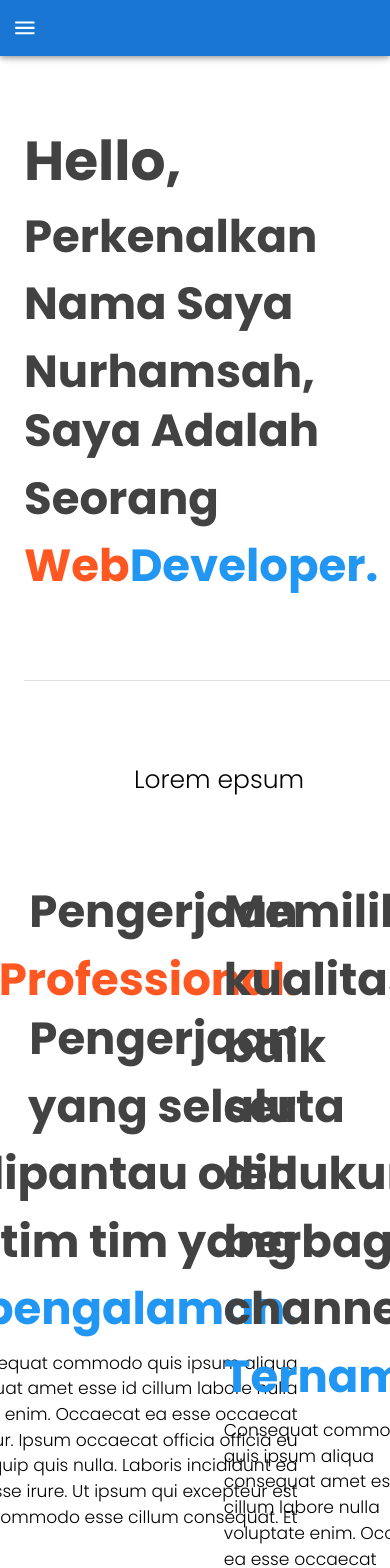
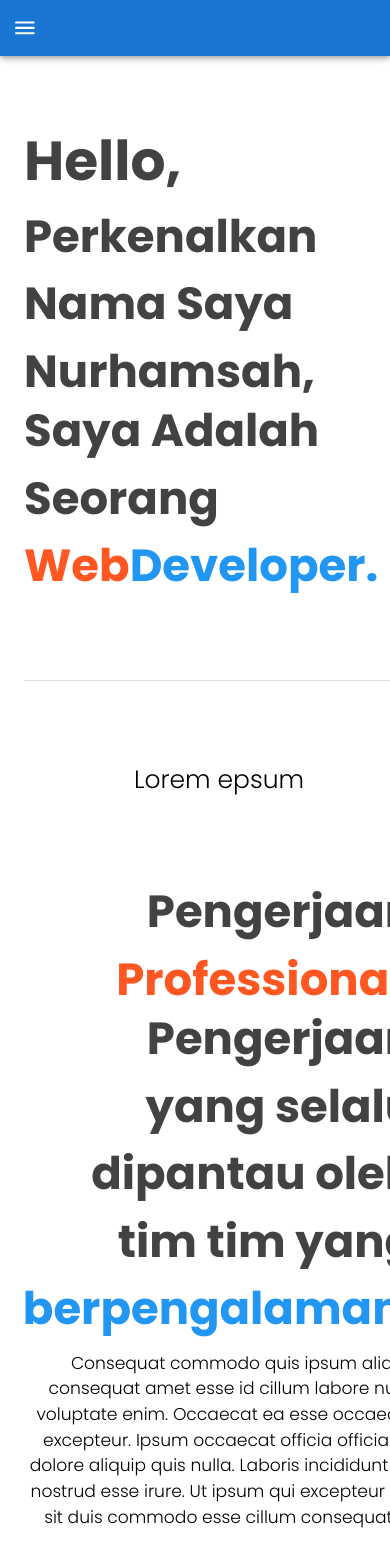
Before and after one commit to nurhamsah1998/KEDIRI-CODERS-PORTFOLIO, a React (Create React App) app: page / in a window 390 px wide. Shown: the top 1568 px of the page. Built offline with nearby package versions, Linux system fonts and the light colour scheme.

Commit message:
fix responsive home page

```diff
--- a/src/Pages/Home/Home.js
+++ b/src/Pages/Home/Home.js
@@ -38,7 +38,7 @@ function Home() {
       <Box
         my={10}
         sx={{
-          display: "flex",
+          display: { lg: "flex", xl: "flex", md: "flex", xs: "grid" },
           justifyContent: "center",
           gap: 5,
           alignItems: "flex-start",
@@ -46,7 +46,7 @@ function Home() {
       >
         <Box
           sx={{
-            maxWidth: "50%",
+            maxWidth: { lg: "50%", xl: "50%", md: "50%", xs: "100%" },
             display: "flex",
             justifyContent: "center",
             alignItems: "center",
@@ -79,7 +79,7 @@ function Home() {
         </Box>
         <Box
           sx={{
-            maxWidth: "50%",
+            maxWidth: { lg: "50%", xl: "50%", md: "50%", xs: "100%" },
             display: "flex",
             justifyContent: "center",
             alignItems: "center",
```
